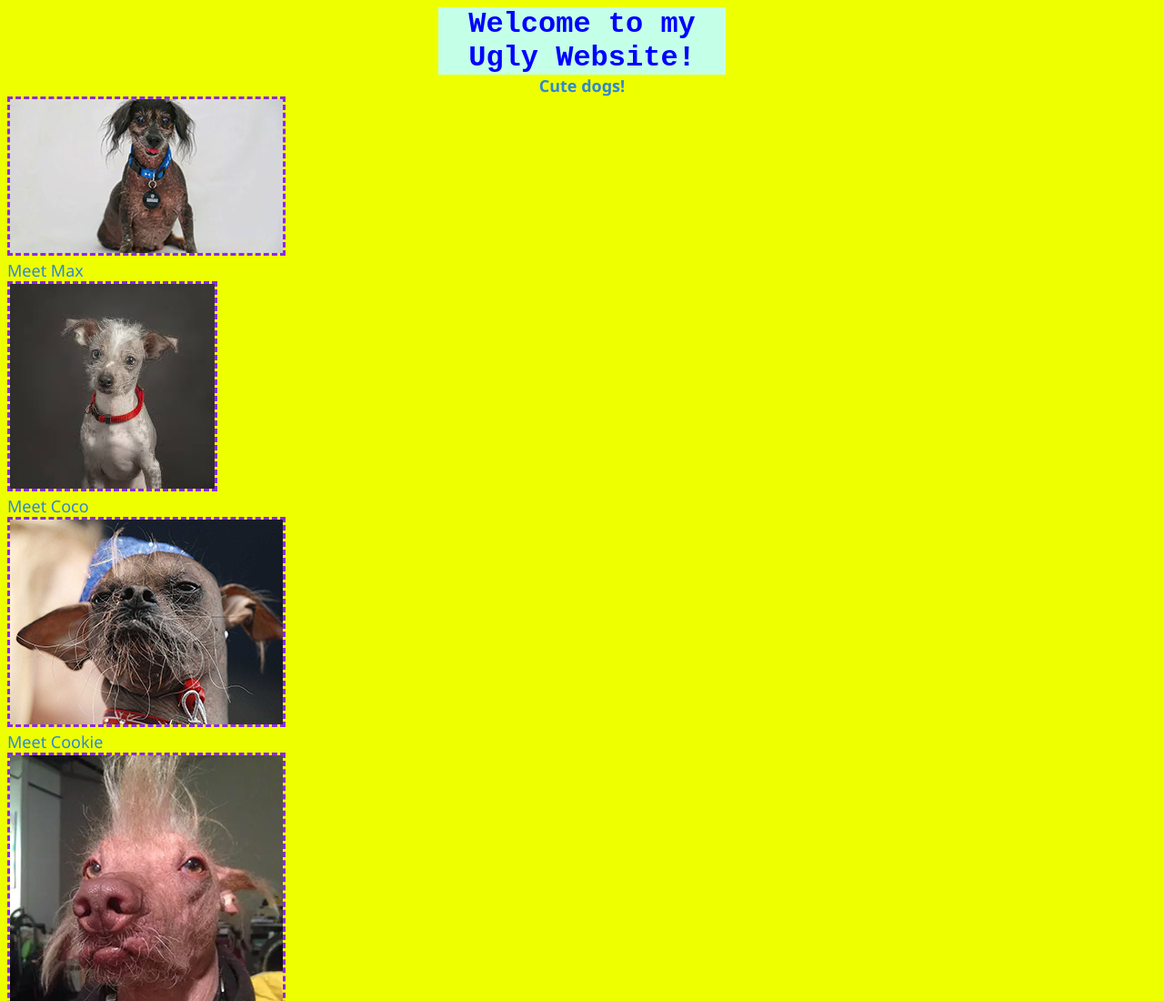
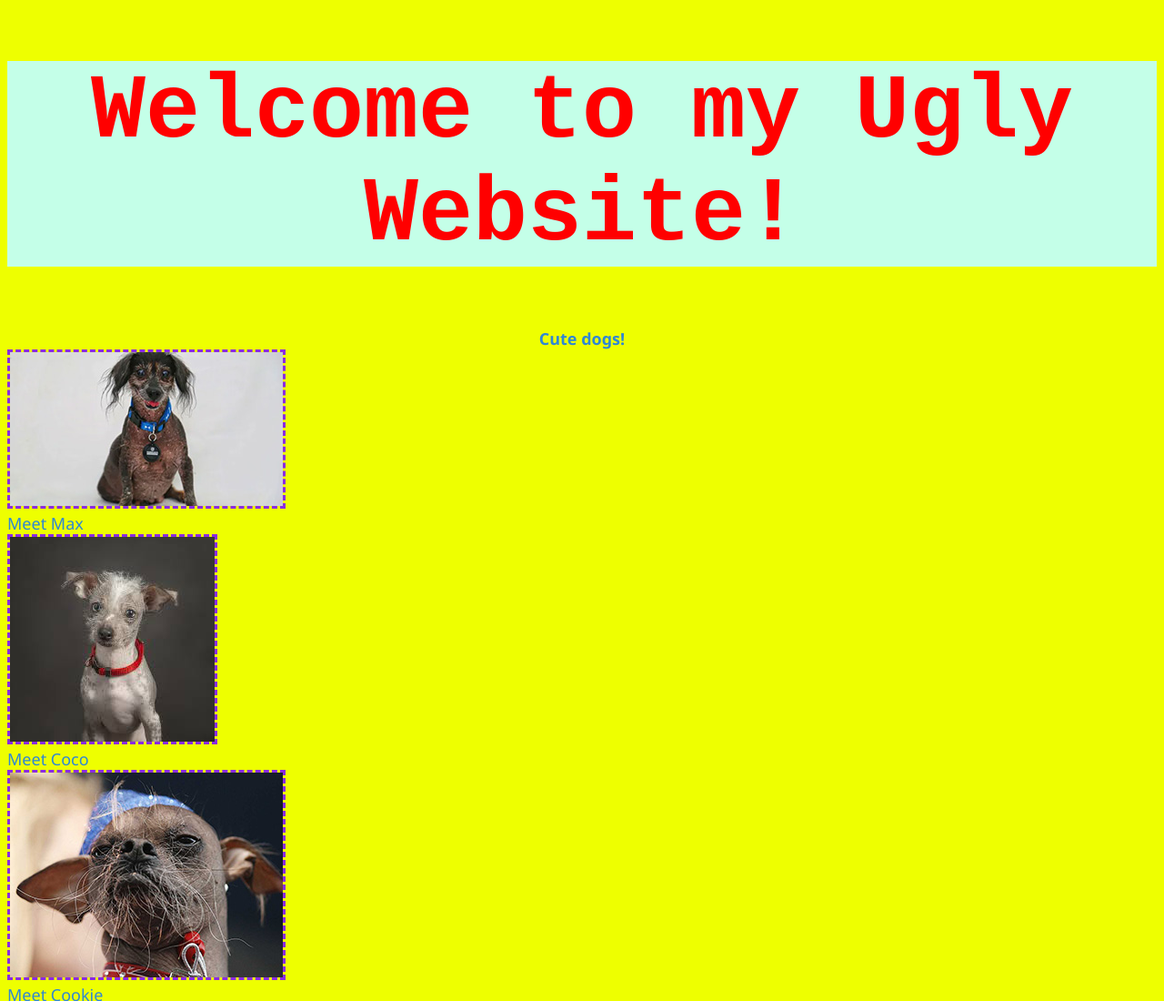
Before and after one commit to ddbecerragarcia/ugly, a plain HTML site: page index.html in a window 1280 px wide. Shown: the top 1100 px of the page at 91% size. Drawn offline with Linux system fonts and the light colour scheme.

Commit message:
Update stylesheet.css

```diff
--- a/css/stylesheet.css
+++ b/css/stylesheet.css
@@ -5,11 +5,9 @@ body {
 
 h1 {
     font-family: 'Courier New', Courier, monospace;
-    margin: auto;
-    color: blue;
     background-color: rgb(196, 255, 232);
     text-align: center;
-    width:25%;
+    font-size: 100px;
 }
 
 
@@ -36,7 +34,7 @@ img {
 }
 
 h1:hover {
-   background-color: rgb(148, 162, 23);
+   background-color: rgb(255, 28, 198);
 }
 
 img:hover {
```
